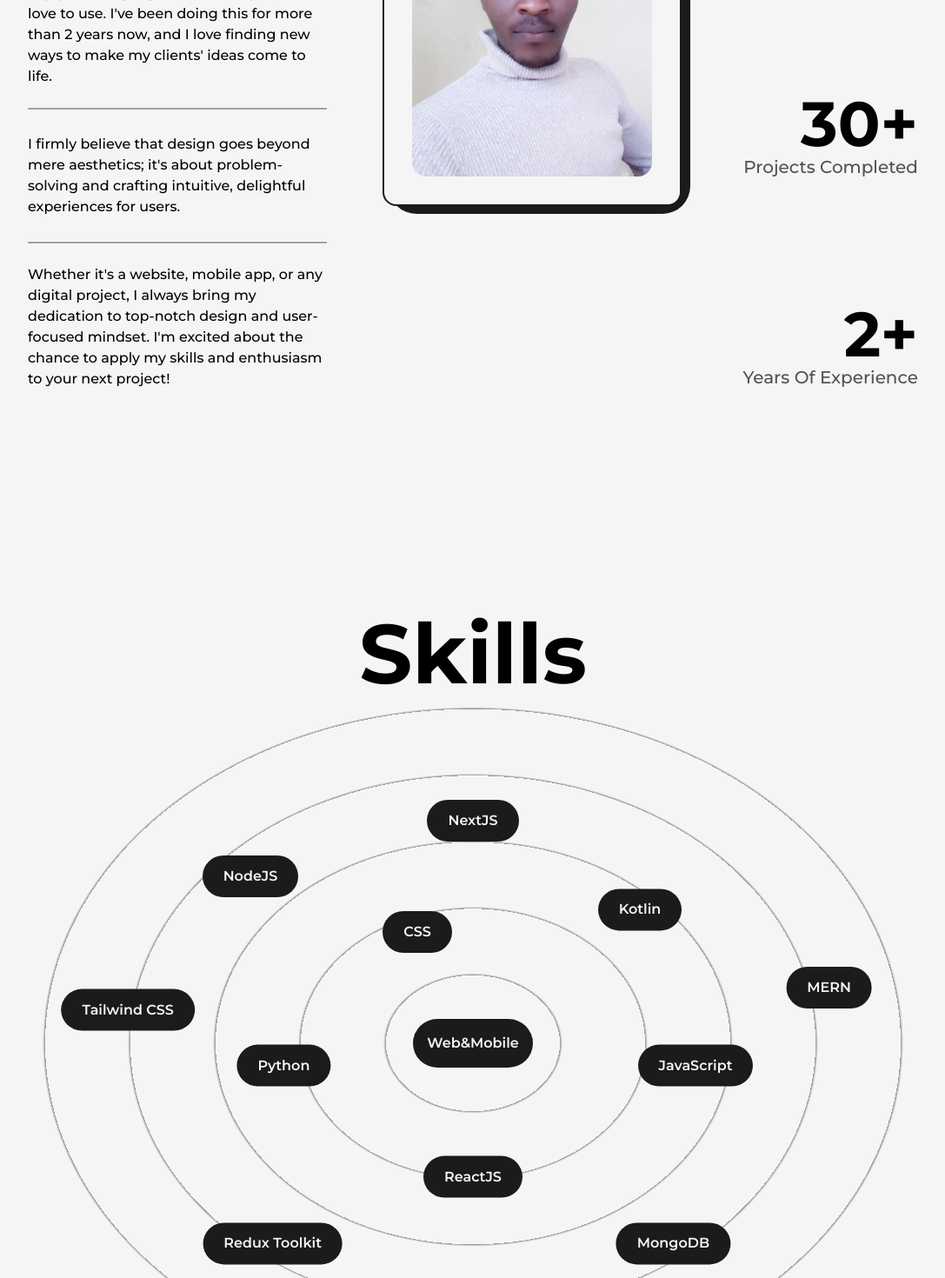
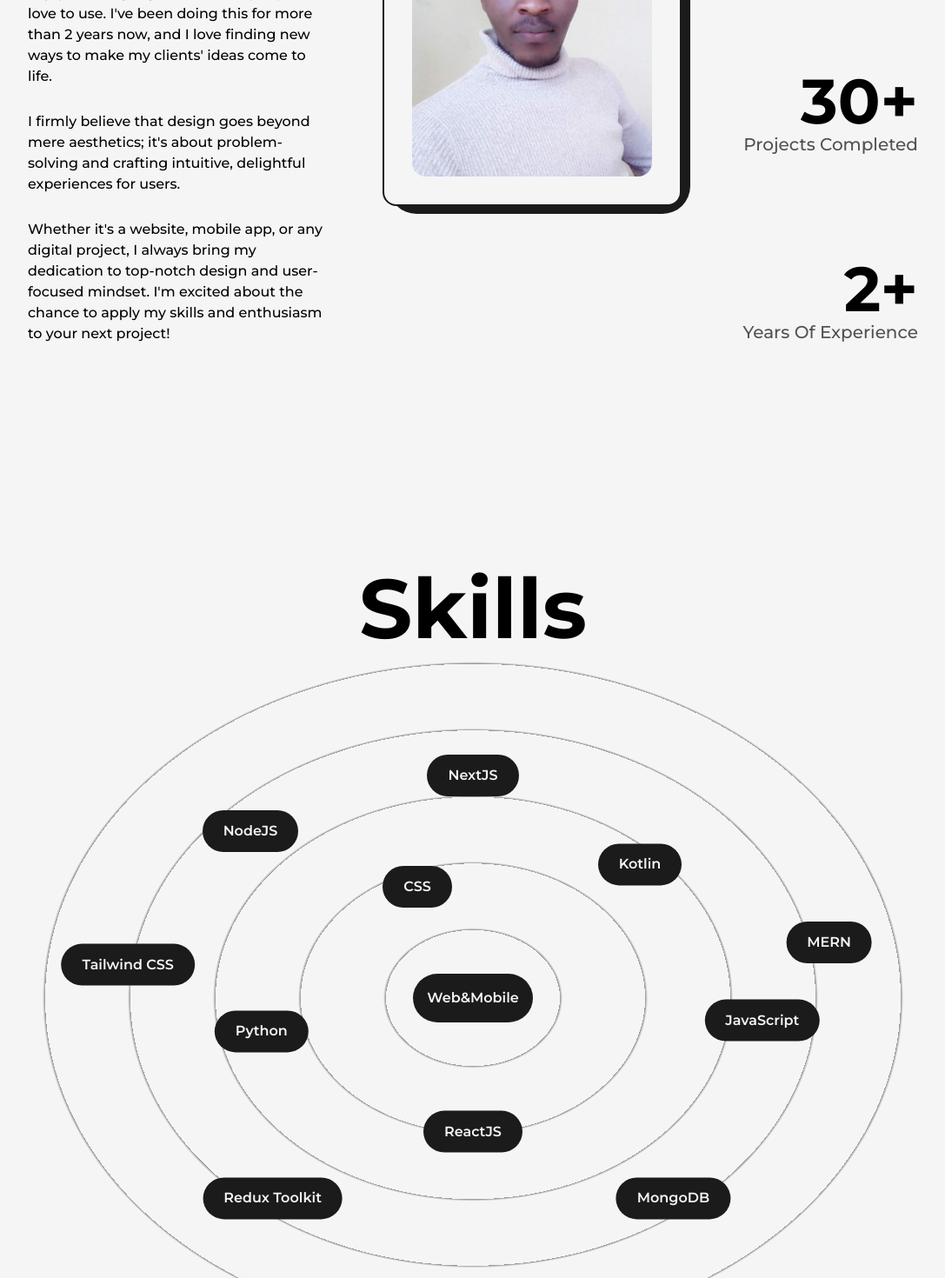
Before and after one commit to allanmathenge/PORTFOLIO2024, a Next.js app: page /about in a window 1280 px wide. Shown: the part 560-2030 px from the top of the page at 87% size, without its empty margins (96-1183 px from the left). Built offline with nearby package versions, Linux system fonts and the light colour scheme.

Commit message:
refactor

```diff
--- a/src/components/Experience.js
+++ b/src/components/Experience.js
@@ -17,7 +17,7 @@ const Details = ({ position, company, companyLink, time, address, work }) => {
         transition={{ duration: 1.5, type: "spring" }}
       >
         <h3 className="capitalize font-bold text-2xl sm:text-xl xs:text-lg">
-          {position}&nbsp;
+          {position}{" "}
           <a
             href={companyLink}
             target="_blank"
--- a/src/components/Skills.js
+++ b/src/components/Skills.js
@@ -28,10 +28,10 @@ const Skills = () => {
         >
           Web&Mobile
         </motion.div>
-        <Skill name="Python" x="-17vw" y="2vw" />
+        <Skill name="Python" x="-19vw" y="3vw" />
         <Skill name="Tailwind CSS" x="-31vw" y="-3vw" />
         <Skill name="CSS" x="-5vw" y="-10vw" />
-        <Skill name="JavaScript" x="20vw" y="2vw" />
+        <Skill name="JavaScript" x="26vw" y="2vw" />
         <Skill name="ReactJS" x="0vw" y="12vw" />
         <Skill name="NodeJS" x="-20vw" y="-15vw" />
         <Skill name="Kotlin" x="15vw" y="-12vw" />
--- a/src/pages/about.js
+++ b/src/pages/about.js
@@ -62,17 +62,13 @@ const About = () => {
                 I&apos;ve been doing this for more than 2 years now, and I love
                 finding new ways to make my clients&apos; ideas come to life.
               </p>
-
-              <div className="border my-6 border-solid border-gray-400 h-[1px] w-full" />
-
+              <br />
               <p className="my-1 font-medium">
                 I firmly believe that design goes beyond mere aesthetics;
                 it&apos;s about problem-solving and crafting intuitive,
                 delightful experiences for users.
               </p>
-
-              <div className="border my-6 border-solid border-gray-400 w-full" />
-
+              <br />
               <p className="font-medium">
                 Whether it&apos;s a website, mobile app, or any digital project,
                 I always bring my dedication to top-notch design and
```
